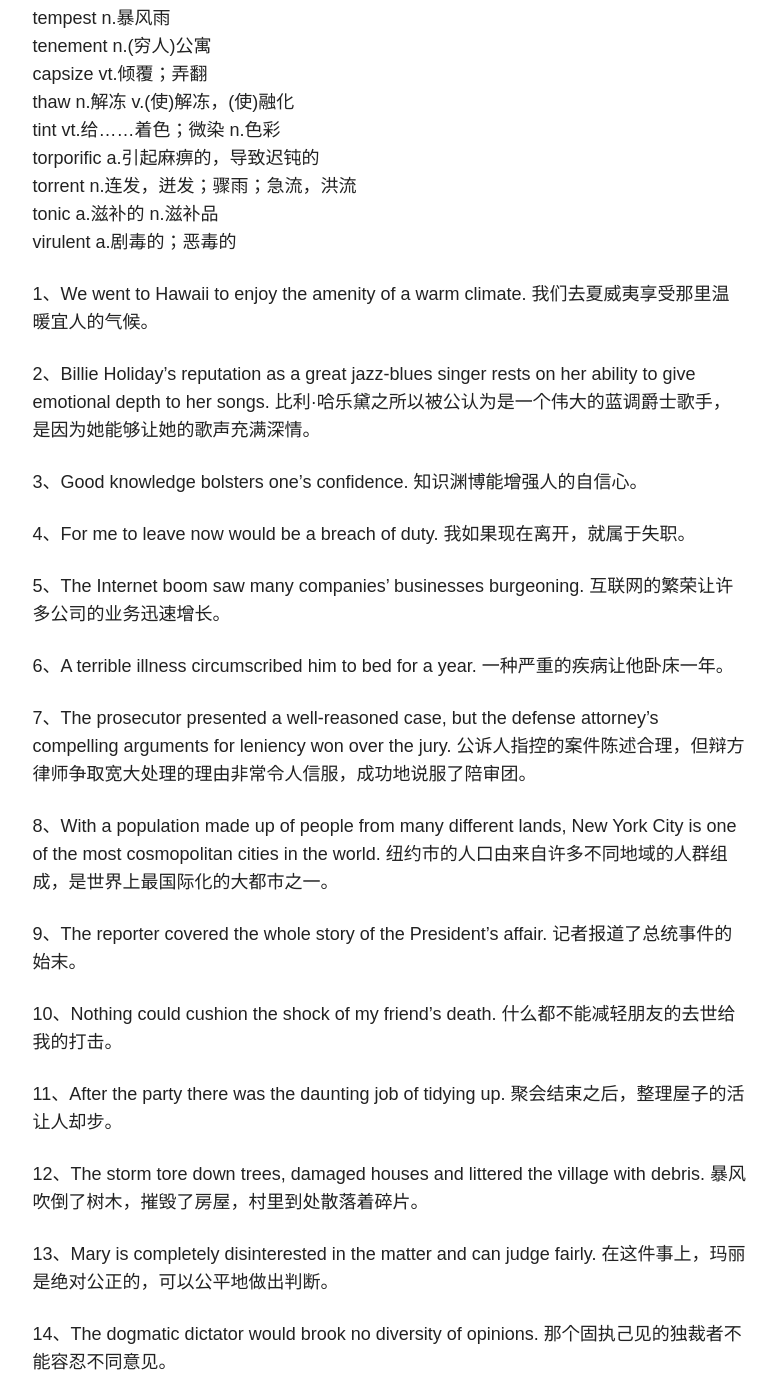
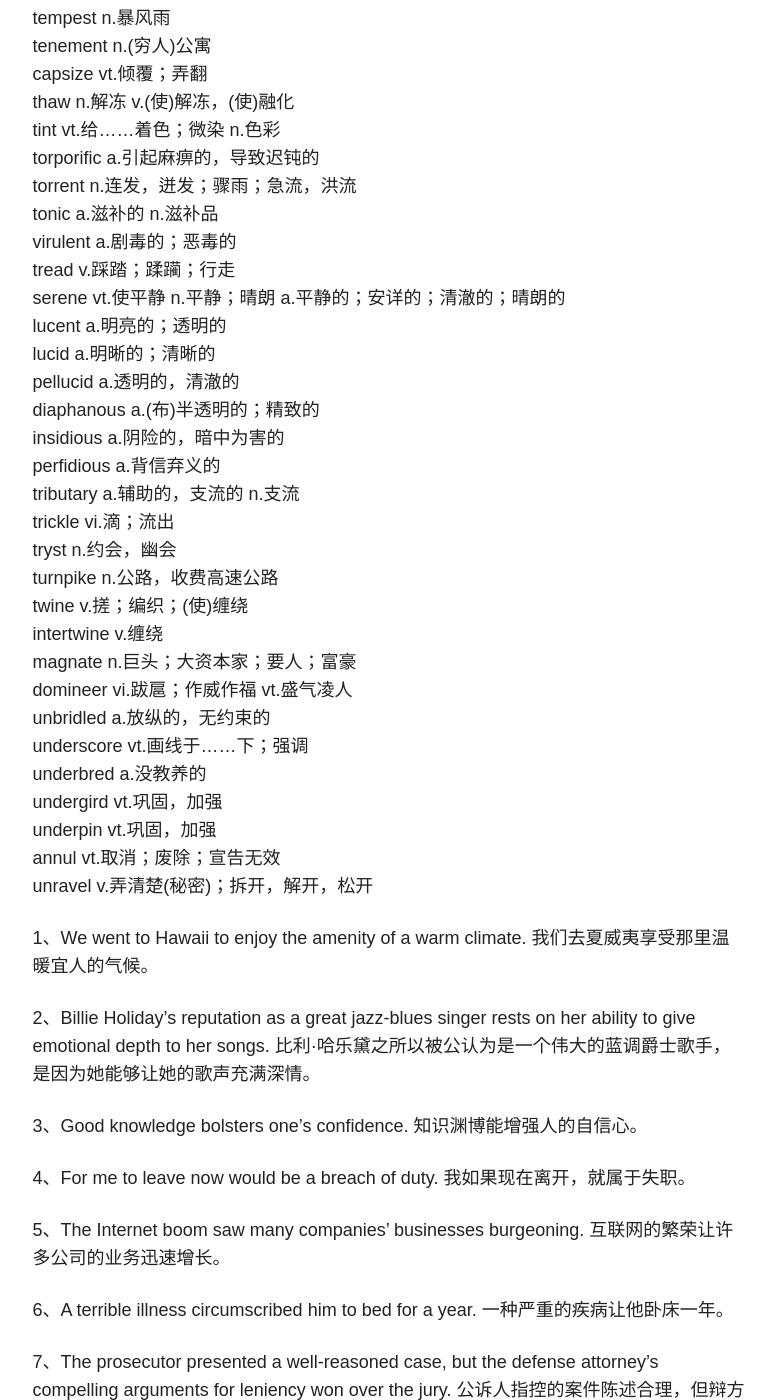
Before and after one commit to hushPlease/hushPlease.github.io, a Jekyll site: the page built from _posts/blog/2016-09-22-sentences-take-down.md, in a window 1280 px wide and 1400 px high, scrolled down 11146 px. Shown: the whole window, without its empty margins (347-1124 px from the left). Built offline with Jekyll 4.4.1, drawn with Linux system fonts in a browser that asks for light colours; nearby versions of some CDN libraries; some of the changed text lies outside the part shown.

Commit message:
Update post.

```diff
--- a/_posts/blog/2016-09-22-sentences-take-down.md
+++ b/_posts/blog/2016-09-22-sentences-take-down.md
@@ -388,6 +388,29 @@ torporific a.引起麻痹的，导致迟钝的
 torrent n.连发，迸发；骤雨；急流，洪流
 tonic a.滋补的 n.滋补品
 virulent a.剧毒的；恶毒的
+tread v.踩踏；蹂躏；行走
+serene vt.使平静 n.平静；晴朗 a.平静的；安详的；清澈的；晴朗的
+lucent a.明亮的；透明的
+lucid a.明晰的；清晰的
+pellucid a.透明的，清澈的
+diaphanous a.(布)半透明的；精致的
+insidious a.阴险的，暗中为害的
+perfidious a.背信弃义的
+tributary a.辅助的，支流的 n.支流
+trickle vi.滴；流出
+tryst n.约会，幽会
+turnpike n.公路，收费高速公路
+twine v.搓；编织；(使)缠绕
+intertwine v.缠绕
+magnate n.巨头；大资本家；要人；富豪
+domineer vi.跋扈；作威作福 vt.盛气凌人
+unbridled a.放纵的，无约束的
+underscore vt.画线于……下；强调
+underbred a.没教养的
+undergird vt.巩固，加强
+underpin vt.巩固，加强
+annul vt.取消；废除；宣告无效
+unravel v.弄清楚(秘密)；拆开，解开，松开
 
 
 1、We went to Hawaii to enjoy the amenity of a warm climate. 我们去夏威夷享受那里温暖宜人的气候。
```
Also changed, not shown: other parts of _posts/blog/2016-09-22-sentences-take-down.md (+1 -1 lines).
